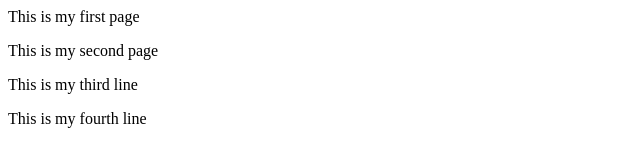
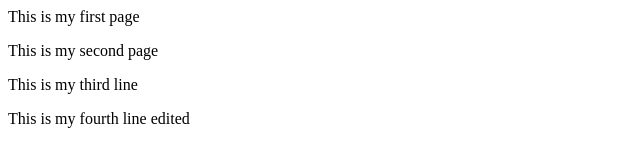
Before and after one commit to AnithaBagalur/git-demo, a plain HTML site: page index.html in a window 1280 px wide. Shown: the full height of the page, 0-640 px from the left. Drawn offline with Linux system fonts and the light colour scheme.

Commit message:
Added new line to fourth line

```diff
--- a/index.html
+++ b/index.html
@@ -6,6 +6,6 @@
 <p> This is my first page </p>
 <p> This is my second page </p>
   <p>This is my third line</p>
-<p>This is my fourth line </p>
+<p>This is my fourth line edited </p>
 </body>
 </html>
```
